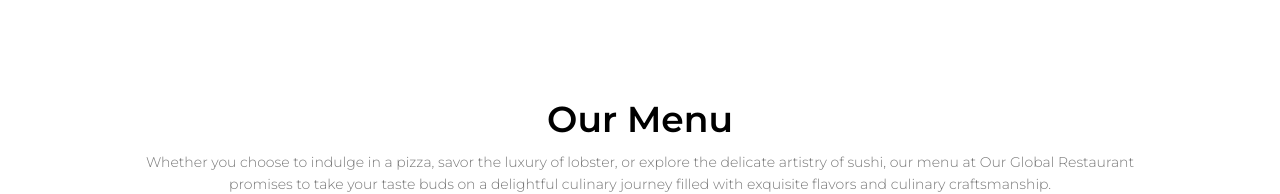
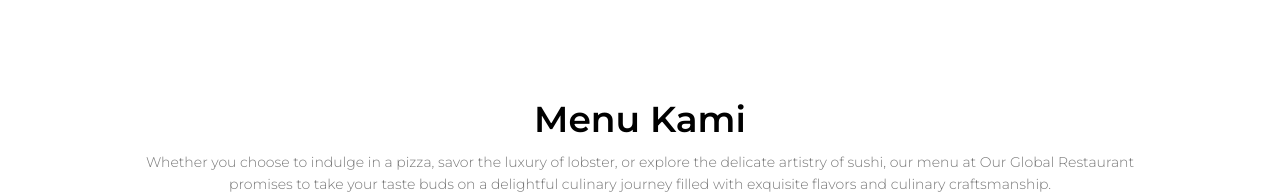
Before and after one commit to dilaaindah/UAS_Pemrograman_Lanjut, a plain HTML site: page index.html in a window 1280 px wide. Shown: the part 1142-1336 px from the top of the page. Drawn offline with Linux system fonts and the light colour scheme.

Commit message:
commit 6

```diff
--- a/index.html
+++ b/index.html
@@ -72,7 +72,7 @@
    <!---------Menu---------->
 
    <section class="menu">
-    <h1>Our Menu</h1>
+    <h1>Menu Kami</h1>
     <p>Whether you choose to indulge in a pizza, savor the luxury of lobster, or explore the delicate artistry of sushi,
         our menu at Our Global Restaurant promises to take your taste buds on a delightful culinary journey filled with
         exquisite flavors and culinary craftsmanship.</p>
```
